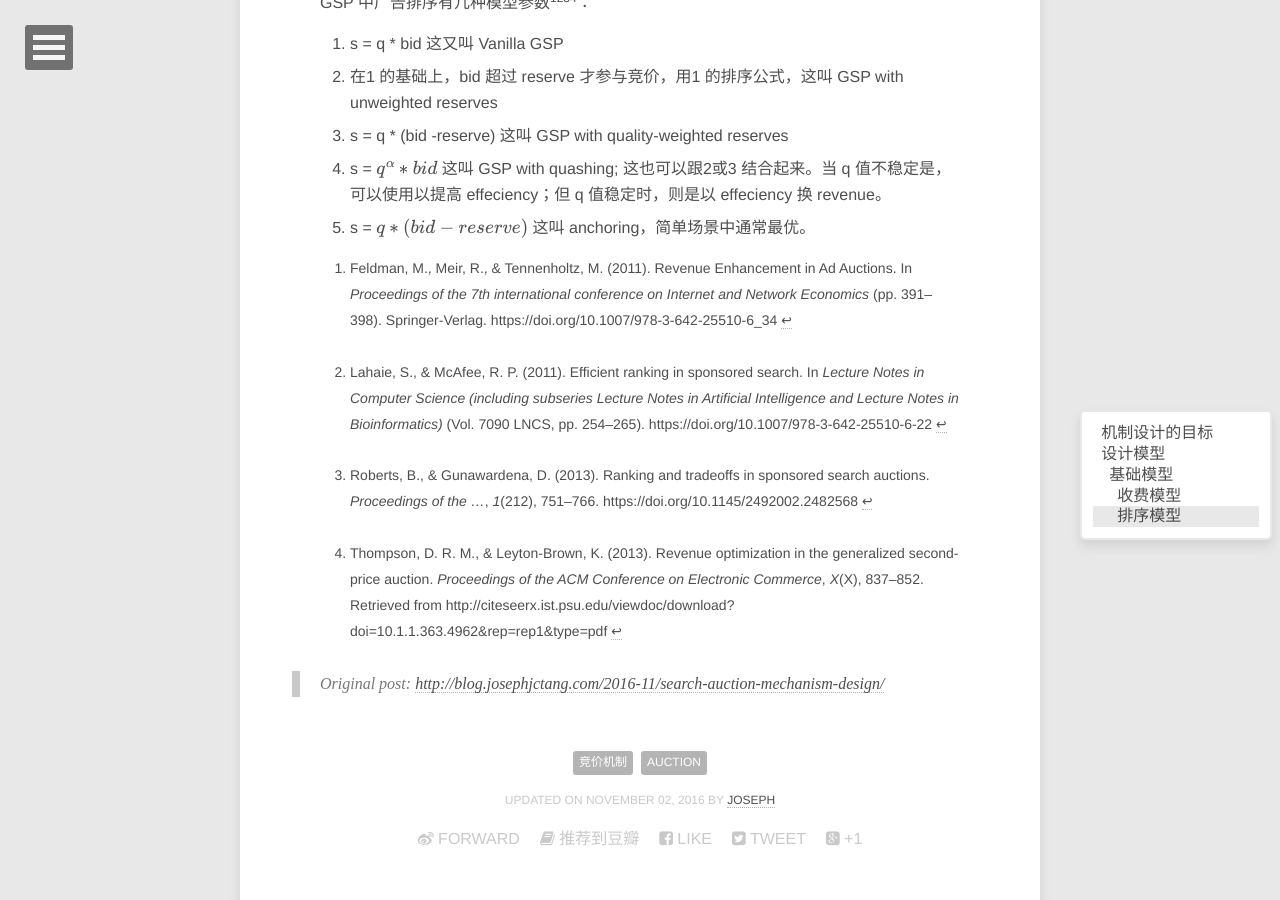
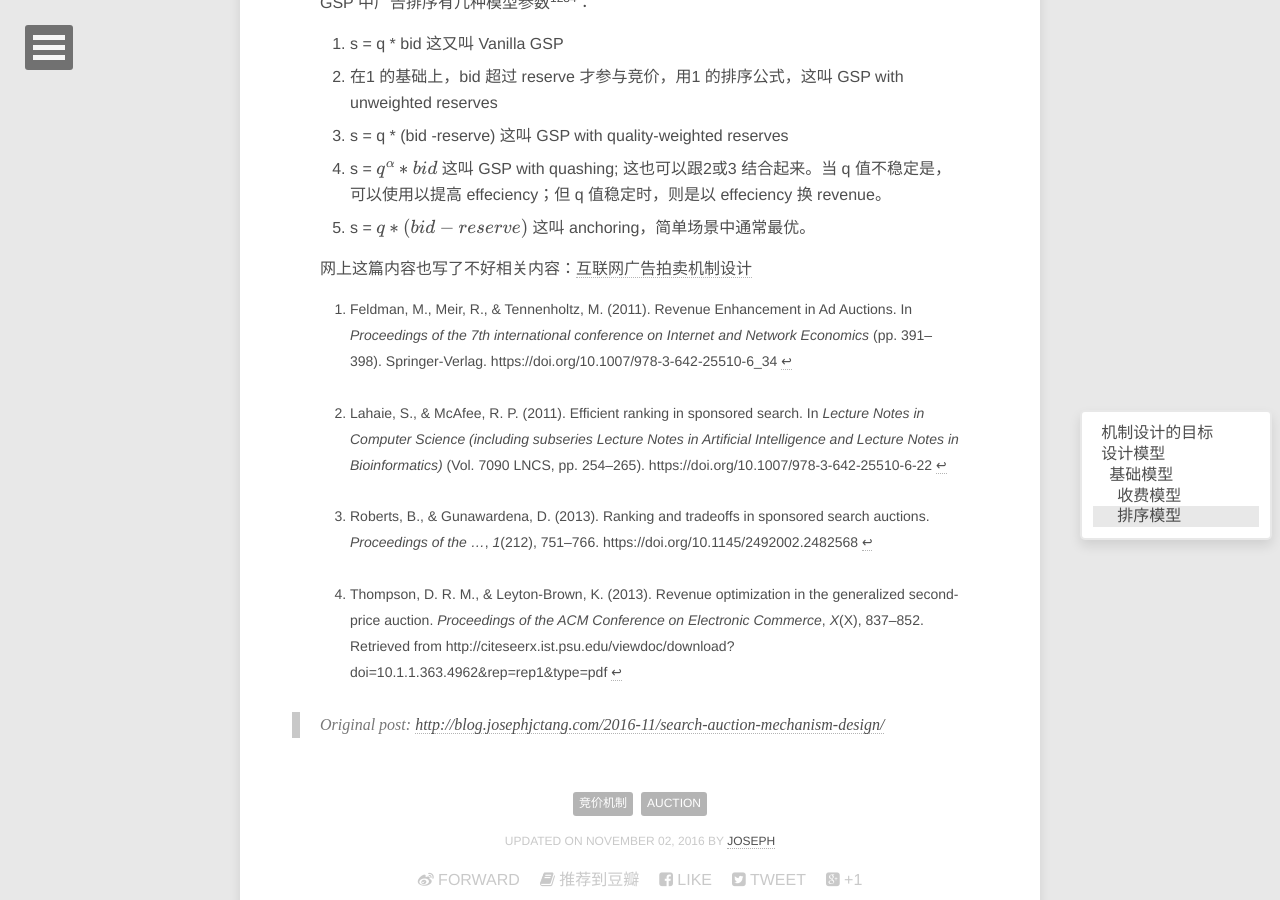
Before and after one commit to jinntrance/blog, a Jekyll site: the page built from CHINESE/_posts/2016-11-02-search-auction-mechanism-design.md, in a window 1280 px wide and 900 px high, scrolled down 1768 px. Built offline with Jekyll 4.4.1, drawn with Linux system fonts in a browser that asks for light colours; formulas are drawn with MathJax 3; comment, search, counter and statistics services are not loaded.

Commit message:
update post

```diff
--- a/CHINESE/_posts/2016-11-02-search-auction-mechanism-design.md
+++ b/CHINESE/_posts/2016-11-02-search-auction-mechanism-design.md
@@ -81,6 +81,11 @@ GSP 中广告排序有几种模型参数[^1][^2][^3][^4]：
 
 
 
+
+网上这篇内容也写了不好相关内容：[互联网广告拍卖机制设计]
+
+[互联网广告拍卖机制设计]: http://xinsong.github.io/2013/08/16/ad_auction_theory/
+
 [^1]: Feldman, M., Meir, R., & Tennenholtz, M. (2011). Revenue Enhancement in Ad Auctions. In *Proceedings of the 7th international conference on Internet and Network Economics* (pp. 391–398). Springer-Verlag. https://doi.org/10.1007/978-3-642-25510-6_34
 [^2]: Lahaie, S., & McAfee, R. P. (2011). Efficient ranking in sponsored search. In *Lecture Notes in Computer Science (including subseries Lecture Notes in Artificial Intelligence and Lecture Notes in Bioinformatics)* (Vol. 7090 LNCS, pp. 254–265). https://doi.org/10.1007/978-3-642-25510-6-22
 [^3]: Roberts, B., & Gunawardena, D. (2013). Ranking and tradeoffs in sponsored search auctions. *Proceedings of the …*, *1*(212), 751–766. https://doi.org/10.1145/2492002.2482568
```
